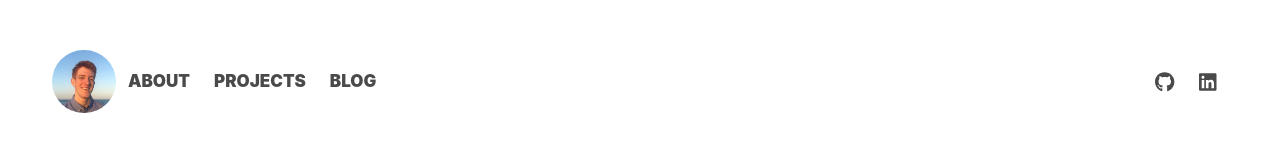
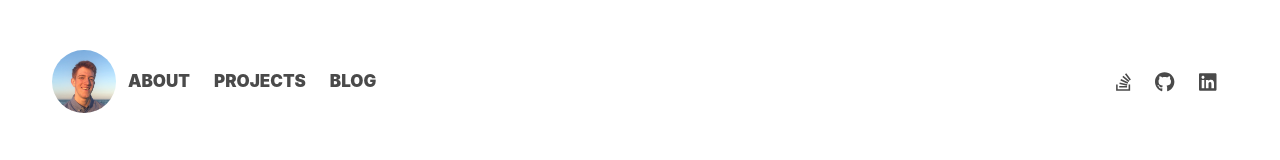
Before and after one commit to lclarkg18/personal-website, a React (Create React App) app: page /en in a window 1280 px wide. Shown: the top 160 px of the page. Built offline with nearby package versions, Linux system fonts and the light colour scheme.

Commit message:
Add stack overflow link

```diff
--- a/src/components/navbar.tsx
+++ b/src/components/navbar.tsx
@@ -5,7 +5,7 @@ import { Link } from 'react-router-dom';
 import { useTranslation } from 'react-i18next';
 
 import { FontAwesomeIcon } from '@fortawesome/react-fontawesome';
-import { faGithub, faLinkedin } from '@fortawesome/free-brands-svg-icons';
+import { faGithub, faLinkedin, faStackOverflow } from '@fortawesome/free-brands-svg-icons';
 import pictureOfMe from '../static/images/head-shot.jpg';
 import { getActiveSection } from '../helpers';
 
@@ -64,6 +64,15 @@ export default function NavBar() {
           <div className="navbar-end is">
             <a
               className="navbar-item is-size-5"
+              title={t('links.stackoverflow')}
+              href="https://stackoverflow.com/users/15547098/liam-clark-gutiérrez"
+              target="_blank"
+              rel="noreferrer"
+            >
+              <FontAwesomeIcon icon={faStackOverflow} />
+            </a>
+            <a
+              className="navbar-item is-size-5"
               title={t('links.github')}
               href="https://github.com/lclarkg18"
               target="_blank"
--- a/src/i18n/en.ts
+++ b/src/i18n/en.ts
@@ -8,6 +8,7 @@ export default {
     links: {
       github: 'Checkout my GitHub',
       linkedin: 'Checkout my LinkedIn',
+      stackoverflow: 'Checkout my StackOverflow',
     },
     footer: {
       'open-source-note': '<0>This website is </0><1> open source</1>.',
--- a/src/i18n/es.ts
+++ b/src/i18n/es.ts
@@ -8,6 +8,7 @@ export default {
     links: {
       github: 'Echa un vistazo a mi GitHub',
       linkedin: 'Echa un vistazo a mi LinkedIn',
+      stackoverflow: 'Echa un vistazo a mi StackOverflow',
     },
     footer: {
       'open-source-note': '<0>Esta página web es de </0><1>codigo abierto</1>.',
```
